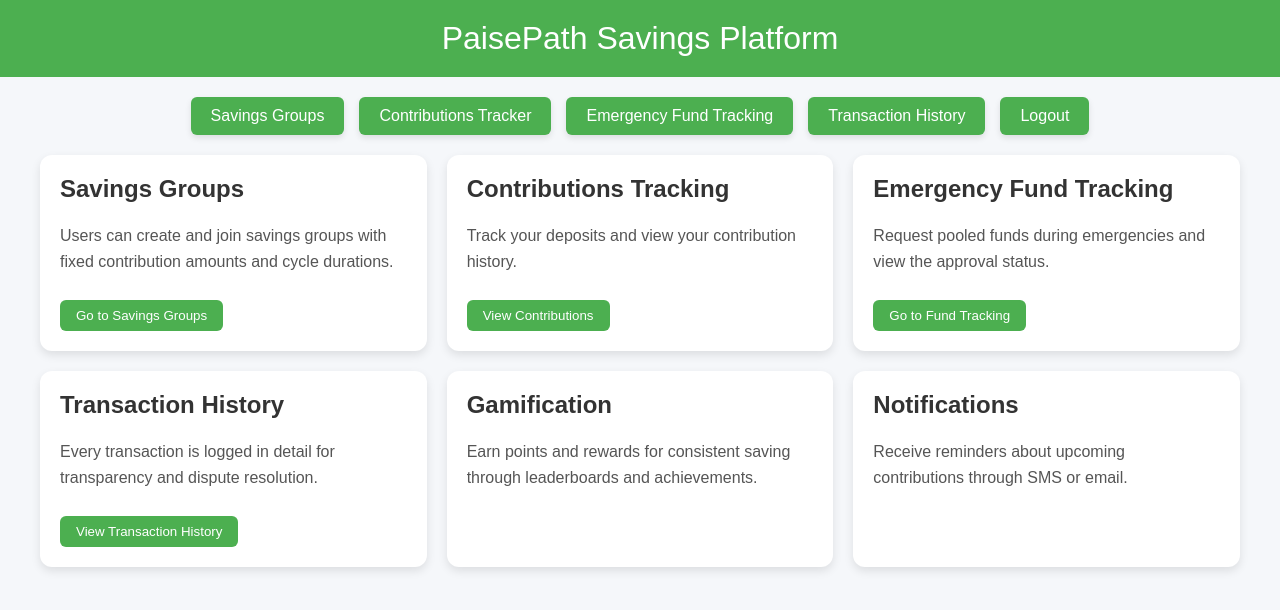
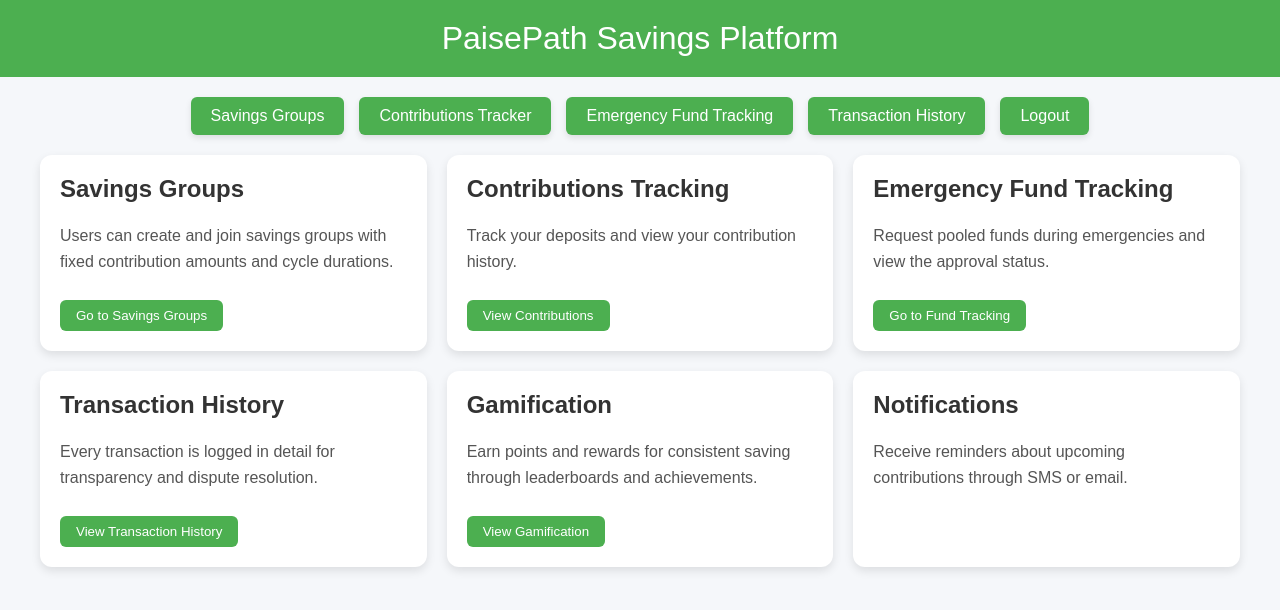
Before and after one commit to annumd/paisepath2, a plain HTML site: page features.html in a window 1280 px wide. Drawn offline with Linux system fonts and the light colour scheme.

Commit message:
Update features.html

```diff
--- a/features.html
+++ b/features.html
@@ -34,9 +34,7 @@
       box-shadow: 0 3px 6px rgba(0,0,0,0.1);
       transition: background 0.3s ease;
     }
-        .top-buttons button:hover {
-            background: #45a049;
-        }
+    .top-buttons button:hover { background: #45a049; }
     .container {
       max-width: 1200px;
       margin: 10px auto;
@@ -111,6 +109,7 @@
     <div class="feature-card">
       <h2>Gamification</h2>
       <p>Earn points and rewards for consistent saving through leaderboards and achievements.</p>
+      <button onclick="location.href='gamification.html'">View Gamification</button>
     </div>
 
     <div class="feature-card">
```
Lines whose indentation alone changed are shown as unchanged.
